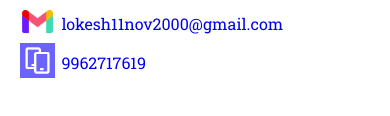
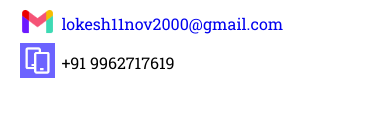
Before and after one commit to Lokesh10310/resume, a plain HTML site: page index.html in a window 390 px wide. Shown: the part 4566-4682 px from the top of the page. Drawn offline with Linux system fonts and the light colour scheme.

Commit message:
change of mobile no in mobile cls

```diff
--- a/index.html
+++ b/index.html
@@ -275,7 +275,7 @@
                         <div class="l4">
                             <img src="/media/mobile.png" alt="">
                         </div>
-                        <a href="#">9962717619</a>
+                        <p>+91 9962717619</p>
                     </div>
                 </div>
             </div>
```
